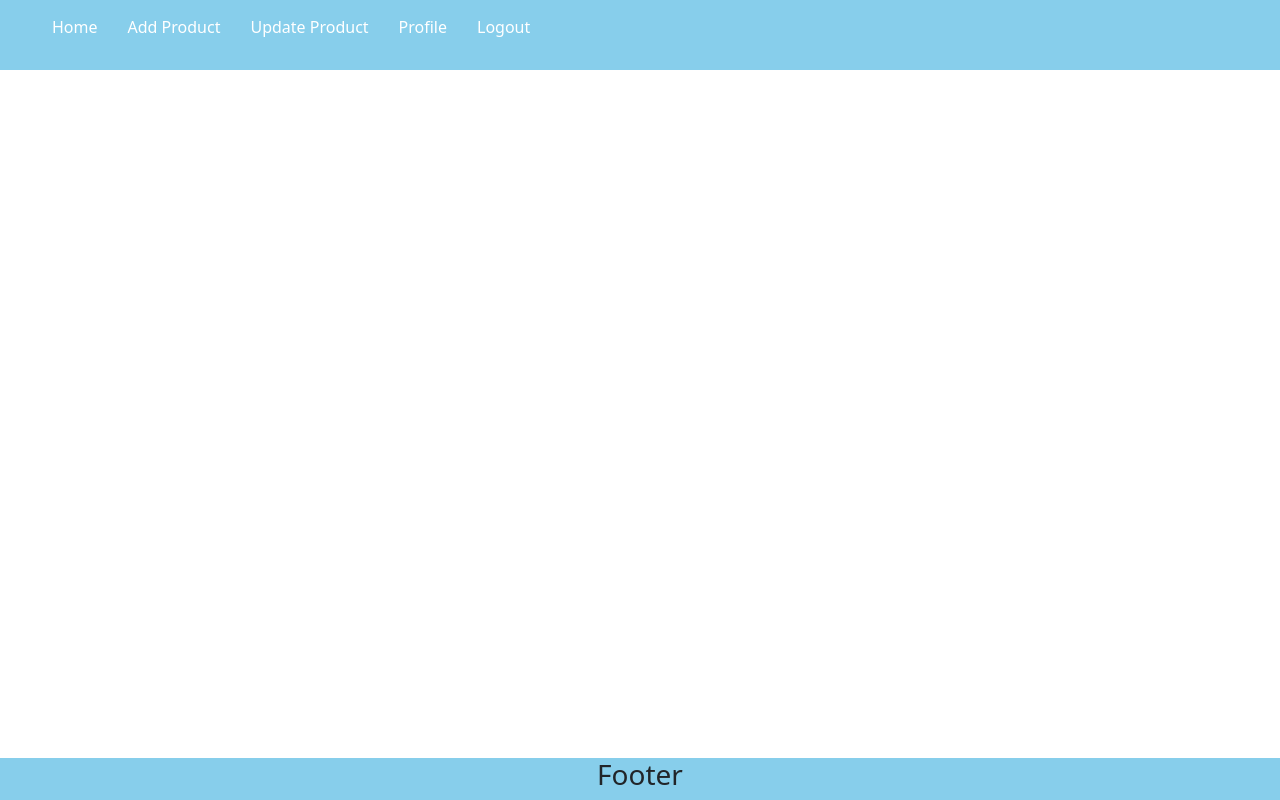
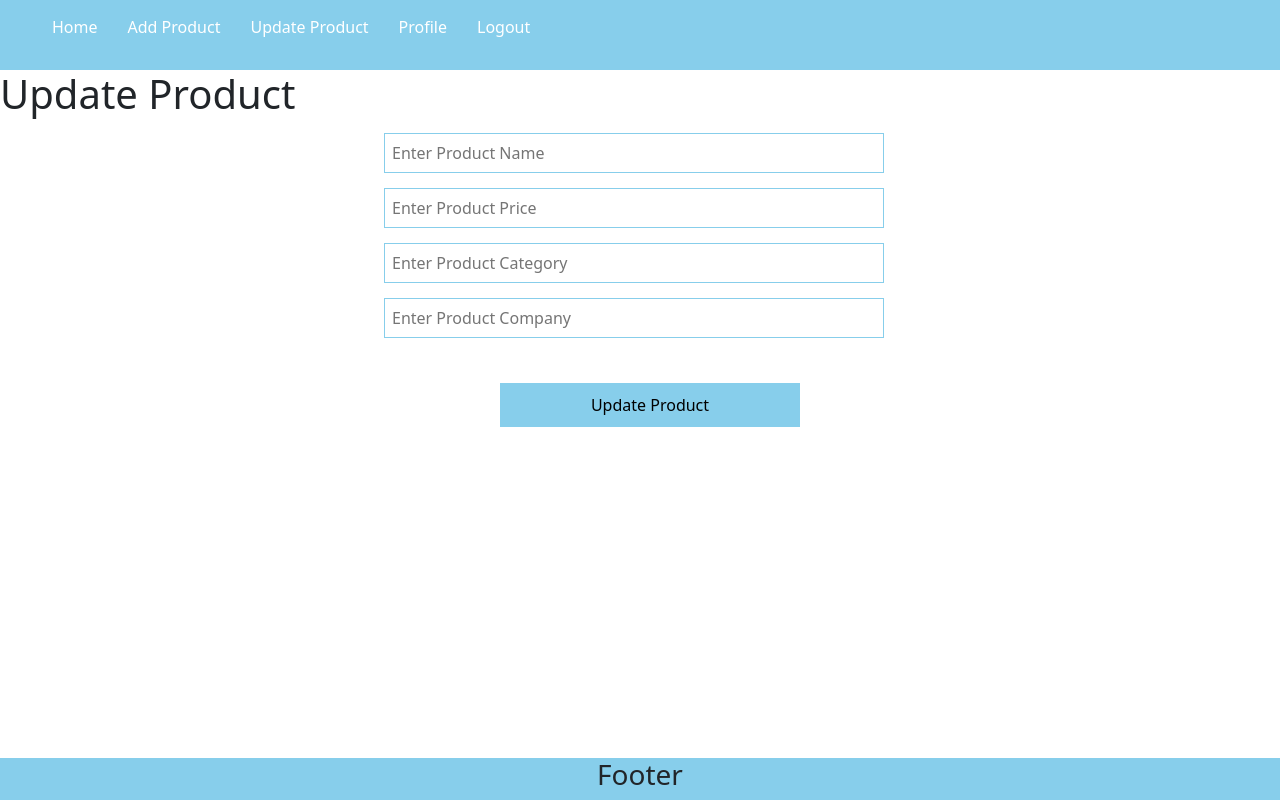
Before and after one commit to Anish010/E-commerce-basic-website-model, a React (Create React App) app in the folder front-end/: page /update/1 in a window 1280 px wide. Built offline with nearby package versions, Linux system fonts and the light colour scheme; no server answers; sample sign-in values are in the browser's storage.

Commit message:
added delete and update function.

```diff
--- a/front-end/src/App.css
+++ b/front-end/src/App.css
@@ -27,12 +27,16 @@
   display : inline-block;
   border : 1px solid skyblue;
   padding : 5px;
-  width : 150px;
+  width : 220px;
 }
 
 .product-list ul{
   margin:0;
 }
+.remember-me-box {
+  margin-left : -320px;
+}
+
 .login{
   margin-top: 40px;
   text-align: center;
--- a/front-end/src/App.js
+++ b/front-end/src/App.js
@@ -8,6 +8,7 @@ import { BrowserRouter, Routes, Route } from "react-router-dom";
 import PrivateComponent from "./components/PrivateComponent";
 import Login from "./components/Login";
 import ProductList from "./components/ProductList";
+import UpdateProduct from "./components/UpdateProduct";
 function App() {
   return (
     <div className="App">
@@ -17,7 +18,7 @@ function App() {
           <Route element={<PrivateComponent />}>
             <Route path="/" element={<ProductList />} />
             <Route path="/add" element={<AddProduct />} />
-            <Route path="/update" element={<h1>Update Page</h1>} />
+            <Route path="/update/:id" element={<UpdateProduct />} />
             <Route path="/logout" element={<h1>Logout Page</h1>} />
             <Route path="/profile" element={<h1>Profile Page</h1>} />
           </Route>
--- a/front-end/src/components/Login.js
+++ b/front-end/src/components/Login.js
@@ -9,6 +9,7 @@ const Login = () => {
     if (auth) {
       navigate("/");
     }
+    // eslint-disable-next-line
   }, []);
   const handleLogin = async () => {
     // console.log(email, password);
--- a/front-end/src/components/ProductList.js
+++ b/front-end/src/components/ProductList.js
@@ -1,5 +1,5 @@
 import React, { useState, useEffect } from "react";
-
+import { Link } from "react-router-dom";
 function ProductList() {
   const [products, setProducts] = useState([]);
   useEffect(() => {
@@ -12,6 +12,16 @@ function ProductList() {
     setProducts(result);
   };
 
+  const deleteProduct = async (id) => {
+    let result = await fetch(`http://localhost:5000/product/${id}`, {
+      method: "Delete",
+    });
+    result = await result.json();
+    if (result) {
+      getProducts();
+    }
+  };
+
   console.warn("products", products);
   return (
     <div className="product-list">
@@ -21,6 +31,7 @@ function ProductList() {
         <li>Name</li>
         <li>Price</li>
         <li>Category</li>
+        <li>Operation</li>
       </ul>
       {products.map((item, index) => (
         <ul>
@@ -28,6 +39,10 @@ function ProductList() {
           <li>{item.name}</li>
           <li>${item.price}</li>
           <li>{item.category}</li>
+          <li>
+            <button onClick={() => deleteProduct(item._id)}>Delete</button>
+            <Link to={`/update/${item._id}`}>Update</Link>
+          </li>
         </ul>
       ))}
     </div>
--- /dev/null
+++ b/front-end/src/components/UpdateProduct.js
@@ -0,0 +1,89 @@
+import React, { useEffect, useState } from "react";
+import { useParams, useNavigate } from "react-router-dom";
+const UpdateProduct = () => {
+  const [name, setName] = useState("");
+  const [category, setCategory] = useState("");
+  const [price, setPrice] = useState("");
+  const [company, setCompany] = useState("");
+  const params = useParams();
+  const navigate = useNavigate();
+
+  useEffect(() => {
+    getProductDetails();
+  }, []);
+
+  const getProductDetails = async () => {
+    console.warn(params);
+    let result = await fetch(`http://localhost:5000/product/${params.id}`);
+    result = await result.json();
+    setName(result.name);
+    setCategory(result.category);
+    setPrice(result.price);
+    setCompany(result.company);
+  };
+
+  const updateProduct = async () => {
+    let result = await fetch(`http://localhost:5000/product/${params.id}`, {
+      method: "Put",
+      body: JSON.stringify({ name, category, price, company }),
+      headers: {
+        "Content-Type": "application/json",
+      },
+    });
+    result = await result.json();
+    console.warn(result);
+    navigate("/");
+  };
+
+  return (
+    <div className="addProduct">
+      <h1>Update Product</h1>
+
+      <input
+        className="inputBox"
+        type="text"
+        value={name}
+        onChange={(e) => {
+          setName(e.target.value);
+        }}
+        placeholder="Enter Product Name"
+      />
+
+      <i class="fa fa-inr"></i>
+      <input
+        className="inputBox"
+        type="text"
+        value={price}
+        onChange={(e) => {
+          setPrice(e.target.value);
+        }}
+        placeholder="Enter Product Price"
+      />
+
+      <input
+        className="inputBox"
+        type="text"
+        value={category}
+        onChange={(e) => {
+          setCategory(e.target.value);
+        }}
+        placeholder="Enter Product Category"
+      />
+
+      <input
+        className="inputBox"
+        type="text"
+        value={company}
+        onChange={(e) => {
+          setCompany(e.target.value);
+        }}
+        placeholder="Enter Product Company"
+      />
+      <button onClick={updateProduct} className="appButton" type="button">
+        Update Product
+      </button>
+    </div>
+  );
+};
+
+export default UpdateProduct;
```
Also changed, not shown: 1 other file (tests, documents, lock files or other folders).
